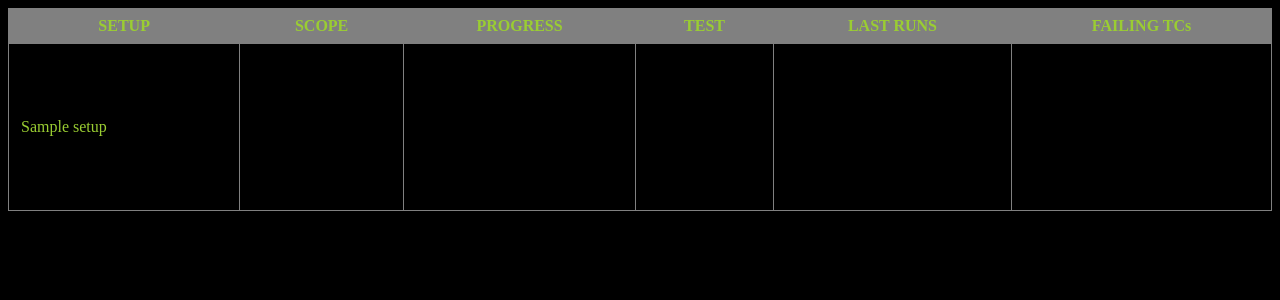
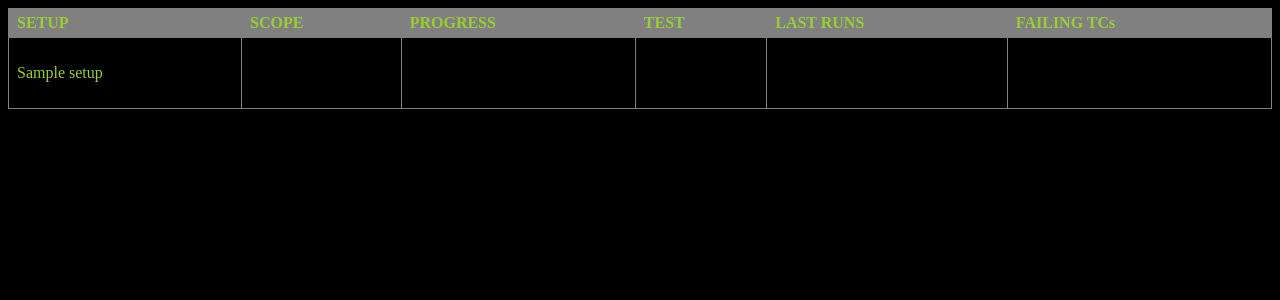
Before and after one commit to piotrsuchy/jenkins-ci-results-website, a Flask app: page / in a window 1280 px wide. Shown: the top 300 px of the page. Run offline with Flask 3, Linux system fonts and the light colour scheme; a database or web service that is not in the repository returns one stand-in record (values such as "Sample title"); some libraries are stand-ins or nearby versions.

Commit message:
Improved styling

```diff
--- a/simple-server.py
+++ b/simple-server.py
@@ -60,11 +60,9 @@ def index():
     cursor.execute("SELECT * FROM setups;")
     setups = cursor.fetchall()
 
-    # Convert each row to a dictionary if needed
-    # setups = [dict(row) for row in setups]
-
     cursor.close()
     conn.close()
+    setups = [dict(setup_id=row[0], name=row[1], comment=row[2]) for row in setups]
 
     return render_template("index.html", setups=setups)
 
--- a/static/styles.css
+++ b/static/styles.css
@@ -1,20 +1,34 @@
 body {
     background-color: black;
 }
+
 table {
     width: 100%;
     border-collapse: collapse;
     color: yellowgreen;
 }
-th, td {
+
+th,
+td {
     border: 1px solid grey;
-    padding: 8px 12px;
+    padding: 5px 8px;
+    text-align: left;
+    max-width: 16.66%;
 }
+
+th:first-child,
+td:first-child {
+    max-width: 10%;
+    /* Reduced to make the first column narrower */
+    width: auto;
+}
+
 th {
     background-color: grey;
 }
+
 .scrollable {
-    height: 150px; /* Set to a fixed height */
-    overflow-y: auto; /* Enable vertical scroll */
-    overflow-x: hidden; /* Disable horizontal scroll, optional */
+    height: 60px;
+    overflow-y: auto;
+    overflow-x: hidden;
 }
```
